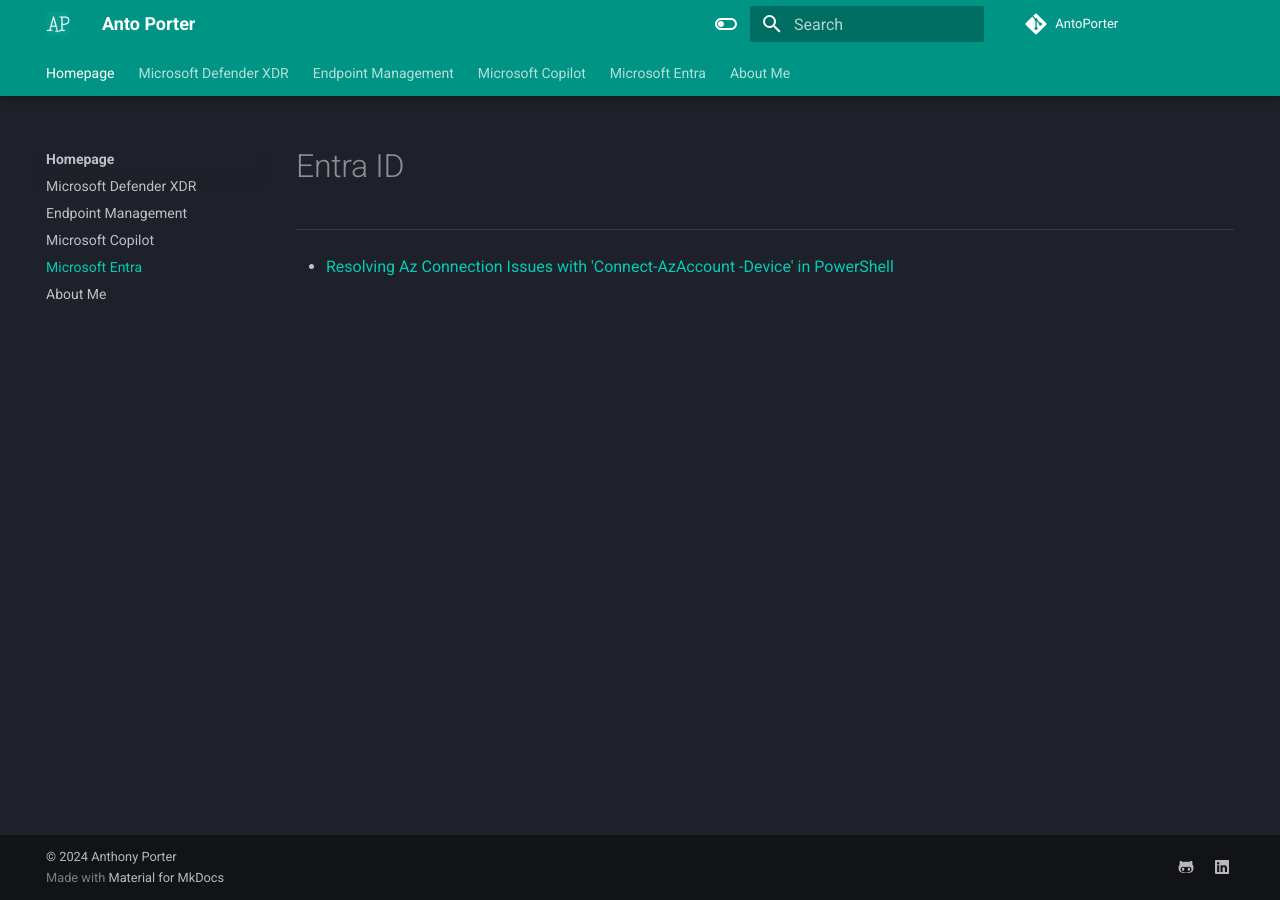
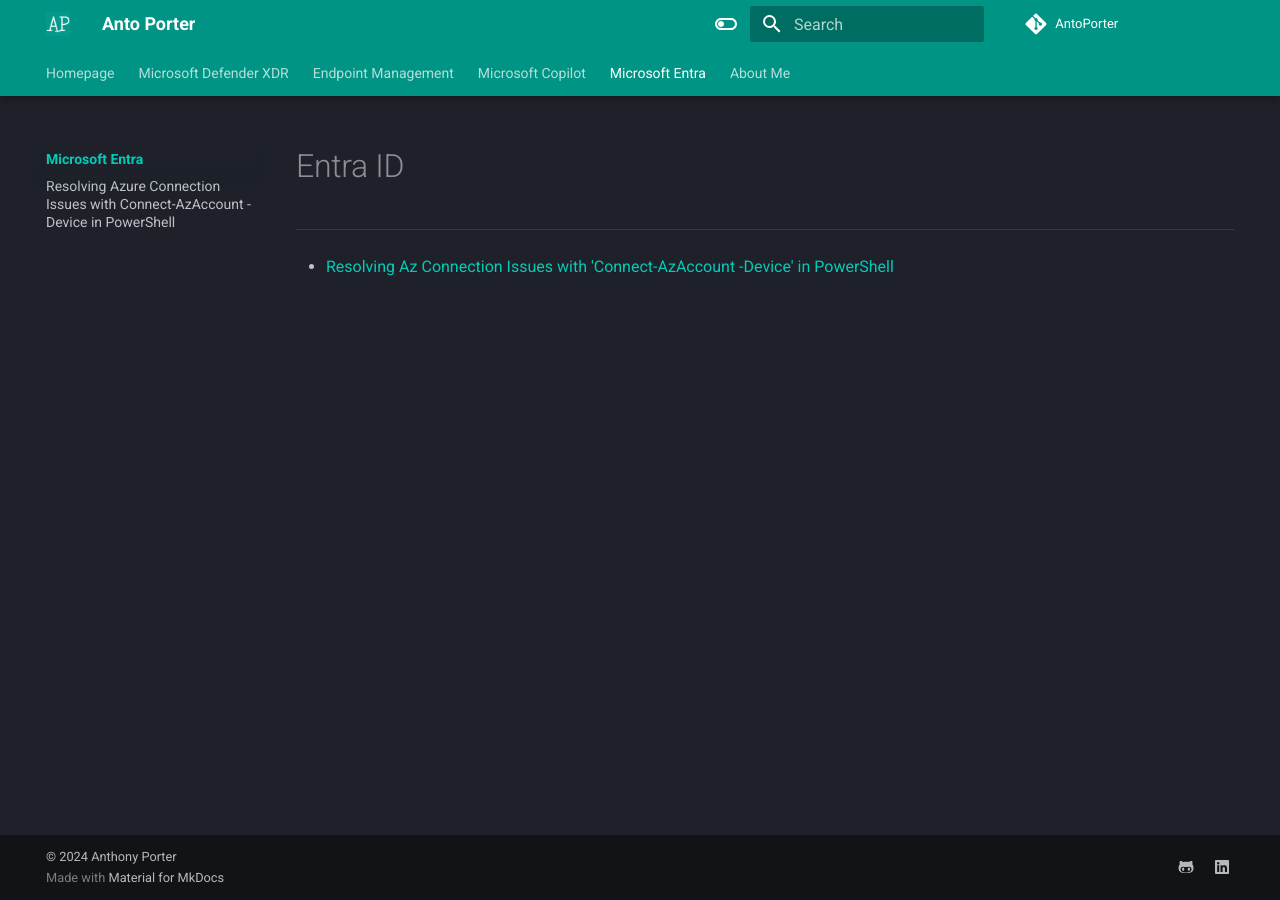
Before and after one commit to AntoPorter/antoporter.github.io, an MkDocs documentation site: the page built from docs/entra/index.md, in a window 1280 px wide. Built offline with MkDocs 1.6.1 and Material for MkDocs 9.7.7, drawn with Linux system fonts in a browser that asks for light colours; comment, search, counter and statistics services are not loaded; part of the change alters nothing that is shown.

```diff
--- a/mkdocs.yml
+++ b/mkdocs.yml
@@ -134,6 +134,7 @@ nav:
       - copilot/copilotm365/gettingstarted.md
       - copilot/copilotm365/enablecopilotm365.md
   - Microsoft Entra:
+    - entra/index.md
     - entra/azconnect-device.md
   - About Me:
     - aboutme.md
```
